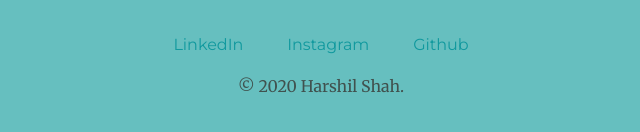
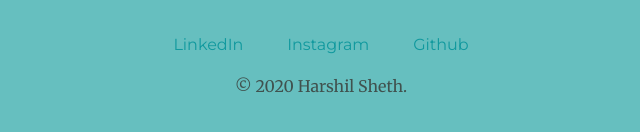
Before and after one commit to harshil188/cv, a plain HTML site: page index.html in a window 1280 px wide. Shown: the part 2706-2838 px from the top of the page, 319-959 px from the left. Drawn offline with Linux system fonts and the light colour scheme.

Commit message:
update footer
renamed

```diff
--- a/index.html
+++ b/index.html
@@ -53,7 +53,7 @@
         <a class="footer-link" href="https://www.linkedin.com/" target="_blank">LinkedIn</a>
         <a class="footer-link" href="https://www.instagram.com/" target="_blank">Instagram</a>
         <a class="footer-link" href="https://github.com/harshil188" target="_blank">Github</a>
-        <p>© 2020 Harshil Shah.</p>
+        <p>© 2020 Harshil Sheth.</p>
       </div>
 
 </body>
```
